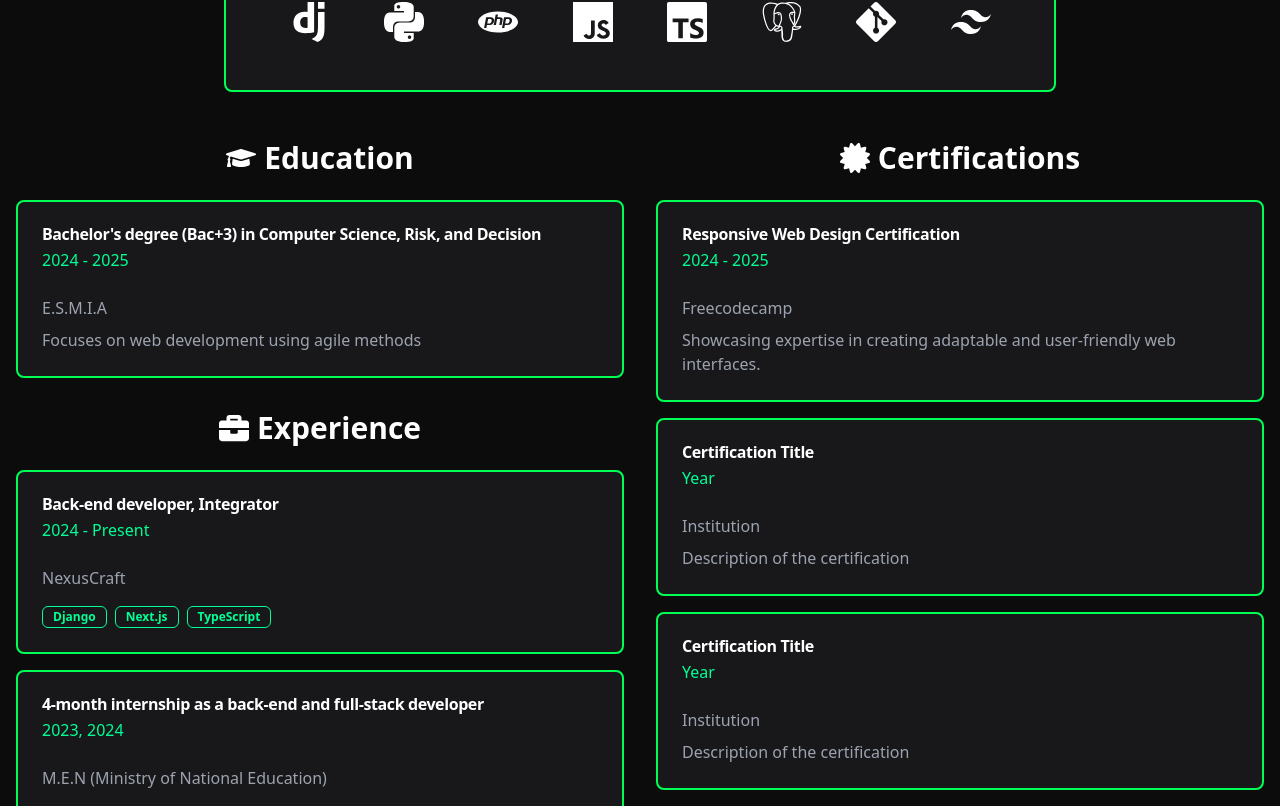
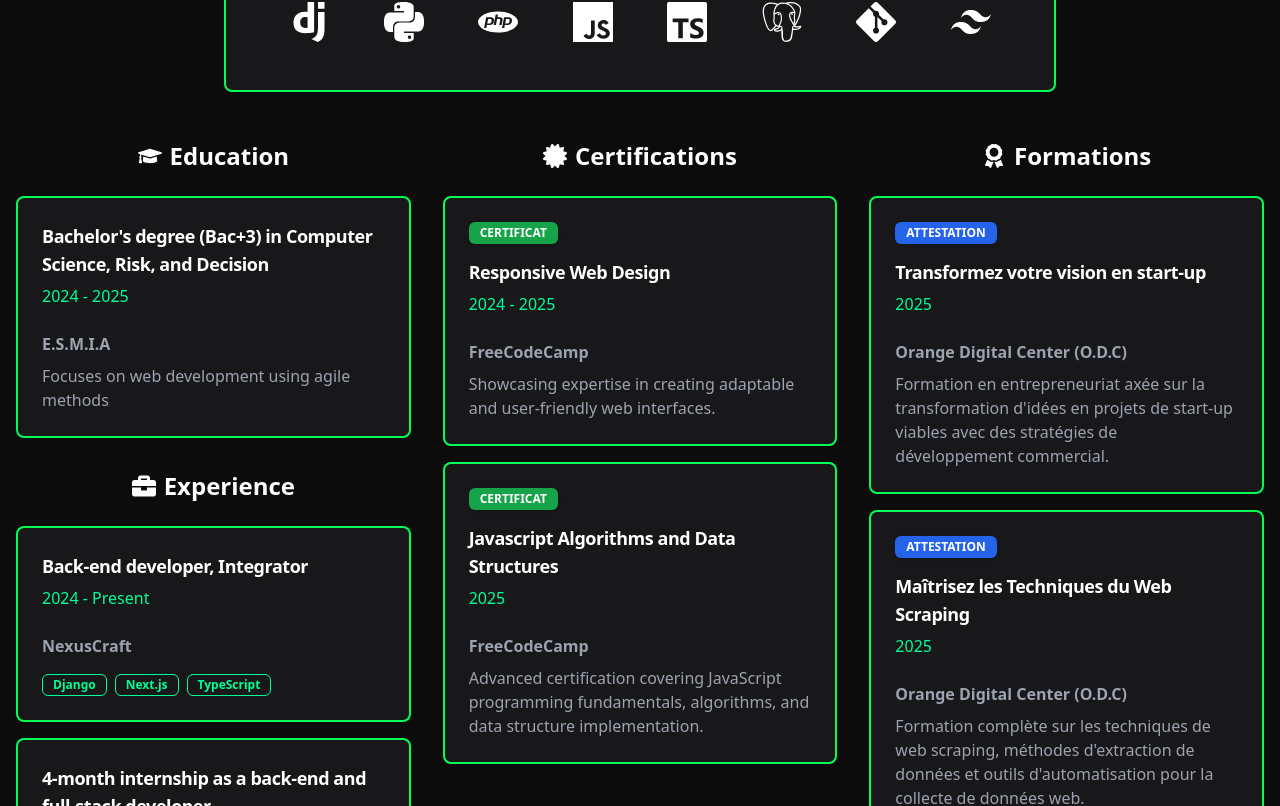
Before and after one commit to cherica01/Akelakelakee, a Next.js app: page / in a window 1280 px wide. Shown: the part 1594-2400 px from the top of the page. Built offline with nearby package versions, Linux system fonts and the light colour scheme.

Commit message:
maj kely

```diff
--- a/components/resume.tsx
+++ b/components/resume.tsx
@@ -3,7 +3,7 @@
 import { Badge } from "@/components/ui/badge"
 import { CardHeader, CardContent, CardTitle } from "@/components/ui/card"
 import { motion } from "framer-motion"
-import { FaGraduationCap, FaBriefcase, FaCode, FaCertificate } from "react-icons/fa"
+import { FaGraduationCap, FaBriefcase, FaCode, FaCertificate, FaAward } from "react-icons/fa"
 import {
   SiDjango,
   SiPython,
@@ -40,29 +40,34 @@
 
   const certificationData = [
     {
-      title: "Responsive Web Design Certification",
+      title: "Responsive Web Design",
       date: "2024 - 2025",
       content: "Showcasing expertise in creating adaptable and user-friendly web interfaces.",
-      institution: "Freecodecamp",
-    },
-    // Space for 3 more certifications
-    {
-      title: "Certification Title",
-      date: "Year",
-      content: "Description of the certification",
-      institution: "Institution",
+      institution: "FreeCodeCamp",
     },
     {
-      title: "Certification Title",
-      date: "Year",
-      content: "Description of the certification",
-      institution: "Institution",
+      title: "Javascript Algorithms and Data Structures",
+      date: "2025",
+      content:
+        "Advanced certification covering JavaScript programming fundamentals, algorithms, and data structure implementation.",
+      institution: "FreeCodeCamp",
+    },
+  ]
+
+  const attestationData = [
+    {
+      title: "Transformez votre vision en start-up",
+      date: "2025",
+      content:
+        "Formation en entrepreneuriat axée sur la transformation d'idées en projets de start-up viables avec des stratégies de développement commercial.",
+      institution: "Orange Digital Center (O.D.C)",
     },
     {
-      title: "Certification Title",
-      date: "Year",
-      content: "Description of the certification",
-      institution: "Institution",
+      title: "Maîtrisez les Techniques du Web Scraping",
+      date: "2025",
+      content:
+        "Formation complète sur les techniques de web scraping, méthodes d'extraction de données et outils d'automatisation pour la collecte de données web.",
+      institution: "Orange Digital Center (O.D.C)",
     },
   ]
 
@@ -146,12 +151,12 @@
         </motion.div>
 
         {/* Main Content Grid */}
-        <div className="grid md:grid-cols-2 gap-8">
-          {/* Left Column */}
+        <div className="grid lg:grid-cols-3 gap-8">
+          {/* Left Column - Education & Experience */}
           <div className="space-y-8">
             {/* Education Section */}
             <motion.div initial="hidden" whileInView="visible" viewport={{ margin: "-100px", once: false }}>
-              <h3 className="text-3xl font-bold text-white mb-6 text-center flex items-center justify-center">
+              <h3 className="text-2xl font-bold text-white mb-6 text-center flex items-center justify-center">
                 <FaGraduationCap className="mr-2" /> Education
               </h3>
               <div className="space-y-4">
@@ -164,11 +169,11 @@
                     viewport={{ once: false }}
                   >
                     <CardHeader className="px-0 pt-0">
-                      <CardTitle className="text-white">{edu.title}</CardTitle>
+                      <CardTitle className="text-white text-lg">{edu.title}</CardTitle>
                       <p className="text-[#00FF94]">{edu.date}</p>
                     </CardHeader>
                     <CardContent className="text-gray-400 px-0 pb-0">
-                      <p>{edu.institution}</p>
+                      <p className="font-semibold">{edu.institution}</p>
                       <p className="mt-2">{edu.content}</p>
                     </CardContent>
                   </motion.div>
@@ -178,7 +183,7 @@
 
             {/* Experience Section */}
             <motion.div initial="hidden" whileInView="visible" viewport={{ margin: "-100px", once: false }}>
-              <h3 className="text-3xl font-bold text-white mb-6 text-center flex items-center justify-center">
+              <h3 className="text-2xl font-bold text-white mb-6 text-center flex items-center justify-center">
                 <FaBriefcase className="mr-2" /> Experience
               </h3>
               <div className="space-y-4">
@@ -191,11 +196,11 @@
                     viewport={{ once: false }}
                   >
                     <CardHeader className="px-0 pt-0">
-                      <CardTitle className="text-white">{exp.title}</CardTitle>
+                      <CardTitle className="text-white text-lg">{exp.title}</CardTitle>
                       <p className="text-[#00FF94]">{exp.date}</p>
                     </CardHeader>
                     <CardContent className="px-0 pb-0">
-                      <p className="text-gray-400 mb-4">{exp.company}</p>
+                      <p className="text-gray-400 mb-4 font-semibold">{exp.company}</p>
                       <div className="flex flex-wrap gap-2">
                         {exp.skills.map((skill, idx) => (
                           <Badge key={idx} variant="outline" className="border-[#00FF94] text-[#00FF94]">
@@ -210,9 +215,9 @@
             </motion.div>
           </div>
 
-          {/* Right Column - Certifications */}
+          {/* Middle Column - Certifications */}
           <motion.div initial="hidden" whileInView="visible" viewport={{ margin: "-100px", once: false }}>
-            <h3 className="text-3xl font-bold text-white mb-6 text-center flex items-center justify-center">
+            <h3 className="text-2xl font-bold text-white mb-6 text-center flex items-center justify-center">
               <FaCertificate className="mr-2" /> Certifications
             </h3>
             <div className="space-y-4">
@@ -225,12 +230,45 @@
                   viewport={{ once: false }}
                 >
                   <CardHeader className="px-0 pt-0">
-                    <CardTitle className="text-white">{cert.title}</CardTitle>
+                    <div className="flex items-center gap-2 mb-2">
+                      <Badge className="bg-green-600 text-white text-xs">CERTIFICAT</Badge>
+                    </div>
+                    <CardTitle className="text-white text-lg">{cert.title}</CardTitle>
                     <p className="text-[#00FF94]">{cert.date}</p>
                   </CardHeader>
                   <CardContent className="text-gray-400 px-0 pb-0">
-                    <p>{cert.institution}</p>
+                    <p className="font-semibold">{cert.institution}</p>
                     <p className="mt-2">{cert.content}</p>
+                  </CardContent>
+                </motion.div>
+              ))}
+            </div>
+          </motion.div>
+
+          {/* Right Column - Attestations */}
+          <motion.div initial="hidden" whileInView="visible" viewport={{ margin: "-100px", once: false }}>
+            <h3 className="text-2xl font-bold text-white mb-6 text-center flex items-center justify-center">
+              <FaAward className="mr-2" /> Formations
+            </h3>
+            <div className="space-y-4">
+              {attestationData.map((attestation, index) => (
+                <motion.div
+                  key={index}
+                  custom={index}
+                  variants={cardVariants}
+                  className="bg-zinc-900 border-2 border-[#00FF55] transition-all duration-500 p-6 rounded-lg"
+                  viewport={{ once: false }}
+                >
+                  <CardHeader className="px-0 pt-0">
+                    <div className="flex items-center gap-2 mb-2">
+                      <Badge className="bg-blue-600 text-white text-xs">ATTESTATION</Badge>
+                    </div>
+                    <CardTitle className="text-white text-lg">{attestation.title}</CardTitle>
+                    <p className="text-[#00FF94]">{attestation.date}</p>
+                  </CardHeader>
+                  <CardContent className="text-gray-400 px-0 pb-0">
+                    <p className="font-semibold">{attestation.institution}</p>
+                    <p className="mt-2">{attestation.content}</p>
                   </CardContent>
                 </motion.div>
               ))}
```
